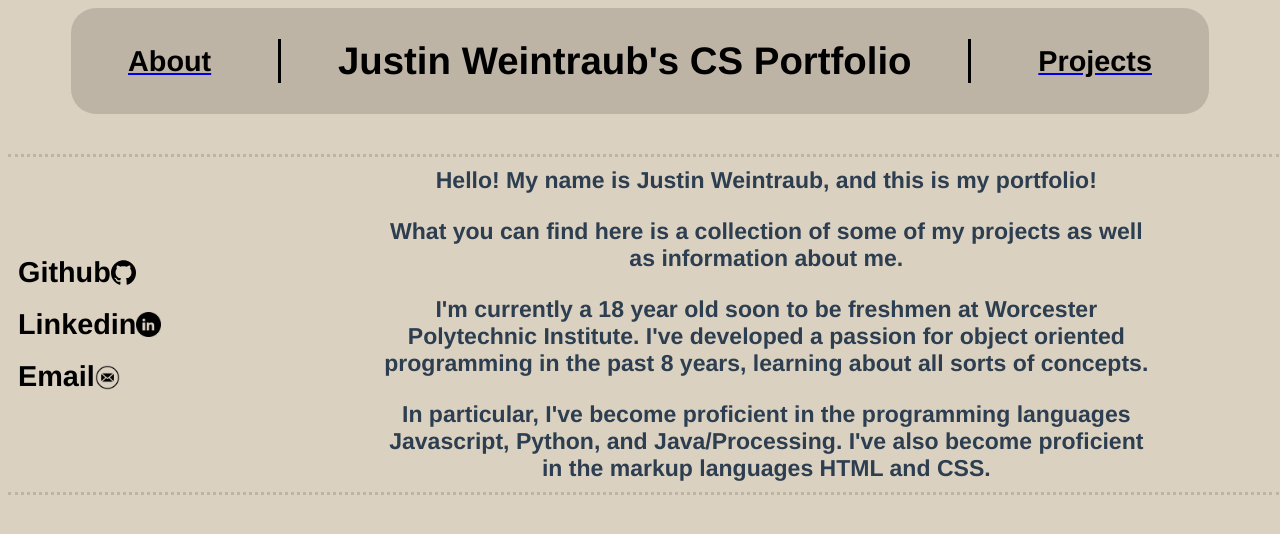
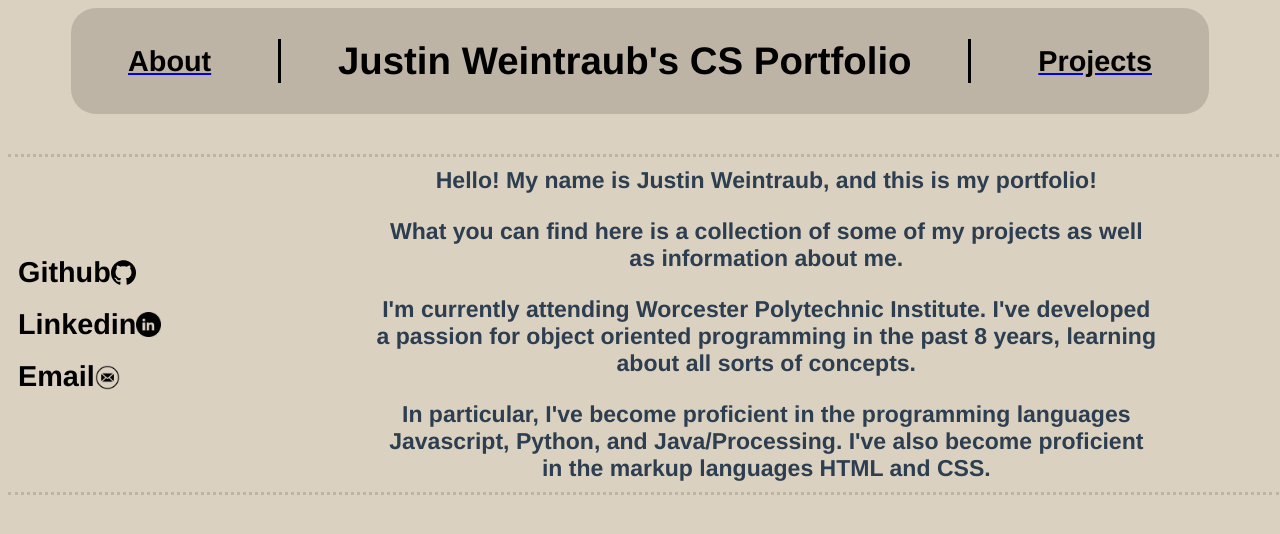
Before and after one commit to JustinWeintraub/portfolio, a Vue app: page / in a window 1280 px wide. Shown: the top 534 px of the page. Built offline with nearby package versions, Linux system fonts and the light colour scheme; what vue-highlightjs would draw is missing.

Commit message:
Updating home to be more accurate

```diff
--- a/src/components/Home/Home.html
+++ b/src/components/Home/Home.html
@@ -34,8 +34,8 @@
     <h3 class="gridText">
       Hello! My name is Justin Weintraub, and this is my portfolio!
       <br />What you can find here is a collection of some of my projects as
-      well as information about me. <br />I'm currently a 18 year old soon to be
-      freshmen at Worcester Polytechnic Institute. I've developed a passion for
+      well as information about me. <br />I'm currently attending Worcester Polytechnic Institute.
+      I've developed a passion for
       object oriented programming in the past 8 years, learning about all sorts
       of concepts. <br />In particular, I've become proficient in the
       programming languages Javascript, Python, and Java/Processing. I've also
```
